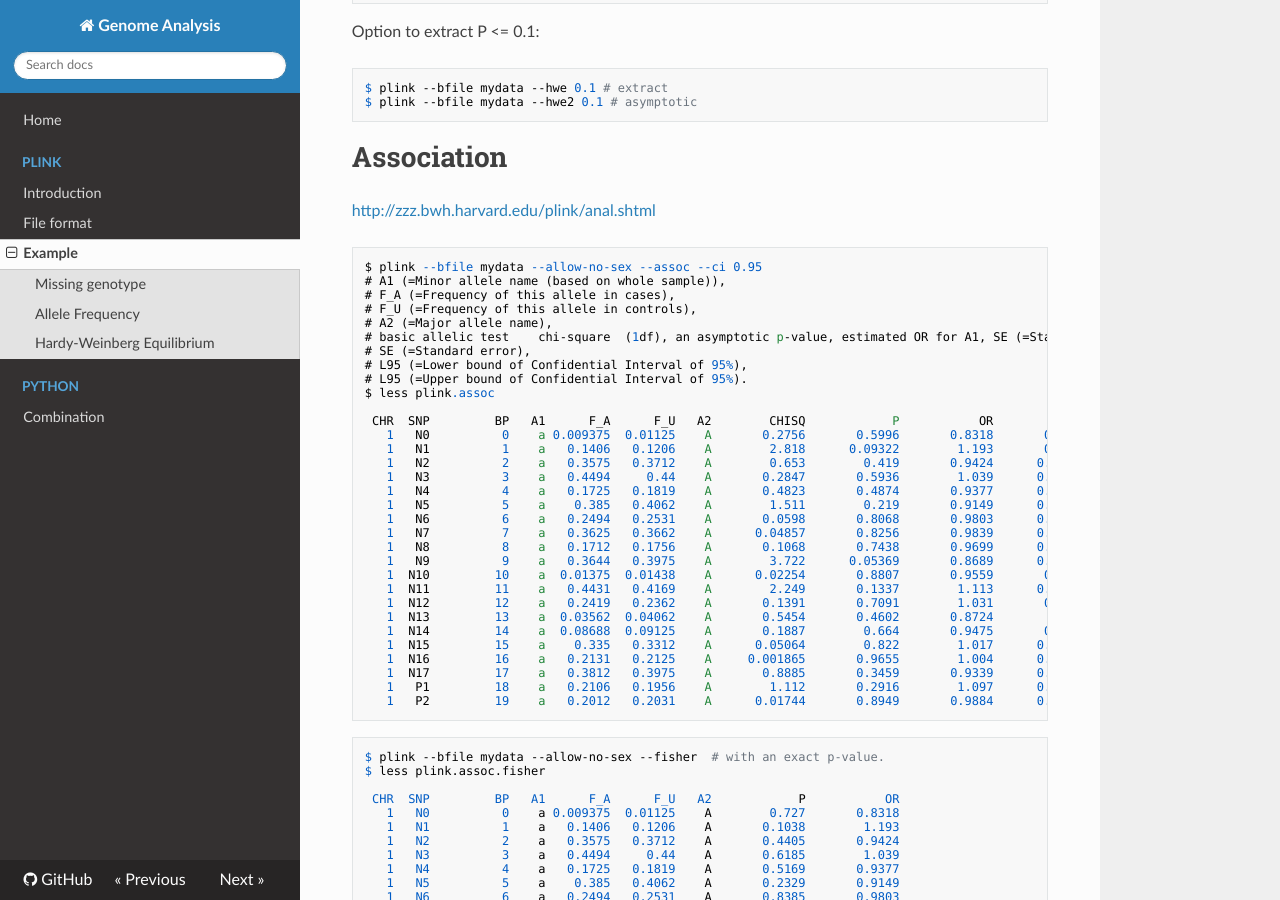
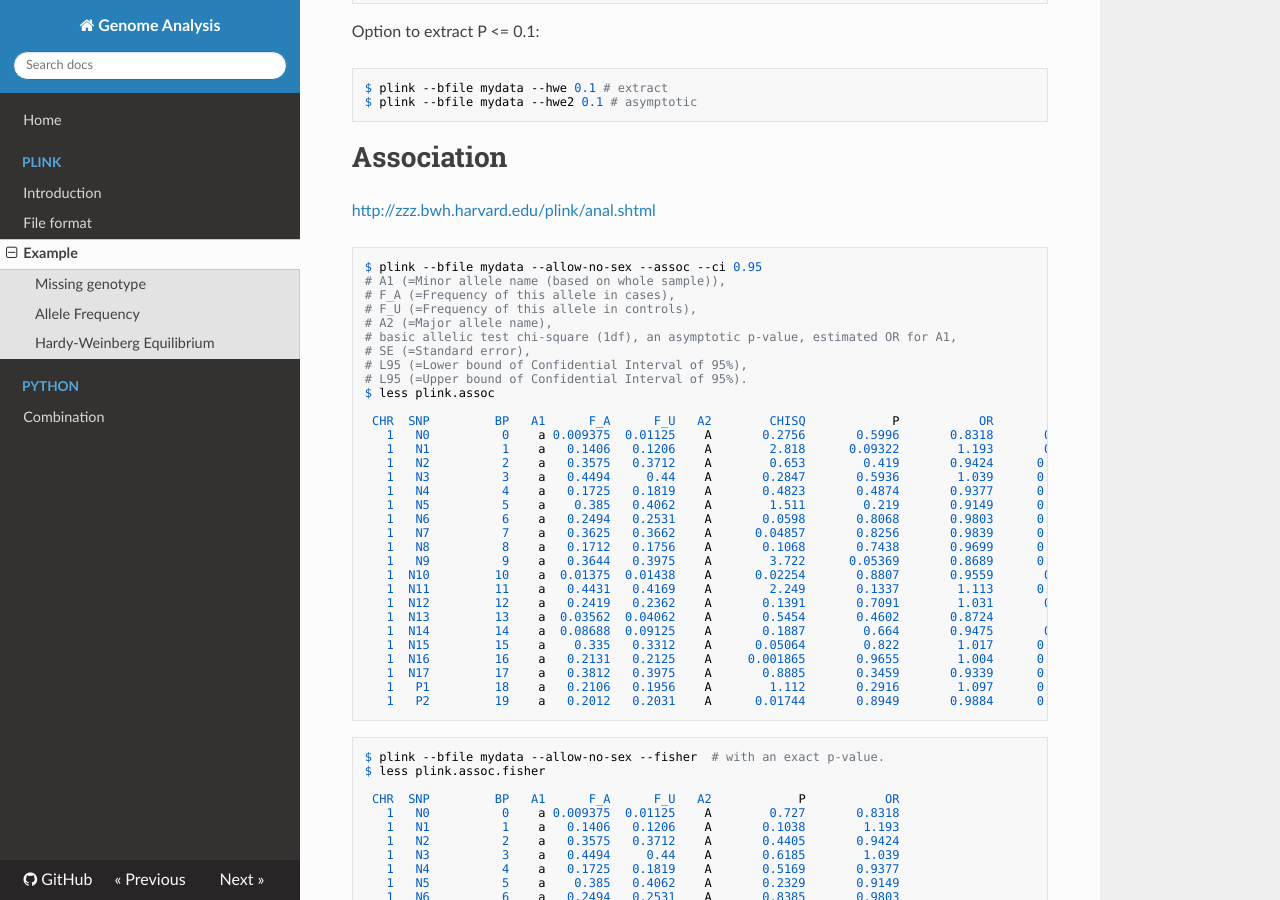
Before and after one commit to WonyoungCho/plink, an MkDocs documentation site: the page built from docs/plink_ex.md, in a window 1280 px wide and 900 px high, scrolled down 2922 px. Built offline with MkDocs 1.6.1, drawn with Linux system fonts in a browser that asks for light colours; nearby versions of some CDN libraries; old or Windows-style settings are respelled for this version of MkDocs; some of the changed lines change nothing that is shown; some of the changed text lies outside the part shown.

Commit message:
Update plink_ex.md

````diff
--- a/docs/plink_ex.md
+++ b/docs/plink_ex.md
@@ -195,7 +195,7 @@
 # F_A (=Frequency of this allele in cases),
 # F_U (=Frequency of this allele in controls),
 # A2 (=Major allele name),
-# basic allelic	test	chi-square	(1df), an asymptotic p-value, estimated OR for A1, SE (=Standard	error),
+# basic allelic test chi-square (1df), an asymptotic p-value, estimated OR for A1,
 # SE (=Standard error),
 # L95 (=Lower bound of Confidential Interval of 95%),
 # L95 (=Upper bound of Confidential Interval of 95%).
@@ -361,14 +361,14 @@
 
 ```
 $ plink --bfile mydata --allow-no-sex --assoc --adjust qq-plot
-# UNADJ (=Unadjusted	p-value),
-# GC (=Genomic-control	corrected	p-values),
-# BONF (=Bonferroni	single-step	adjusted	p-values),
-# HOLM (=Holm	(1979)	step-down	adjusted	p-values),
-# SIDAK_SS (=Sidak	single-step	adjusted	p-values),
-# SIDAK_SD (=Sidak	step-down	adjusted	p-values),
-# FDR_BH (=Benjamini	&	Hochberg	(1995)	step-up	FDR	control),
-# FDR_BY (=Benjamini	&	Yeku)eli	(2001)	step-up	FDR	control).
+# UNADJ (=Unadjusted p-value),
+# GC (=Genomic-control corrected p-values),
+# BONF (=Bonferroni single-step adjusted p-values),
+# HOLM (=Holm (1979) step-down adjusted p-values),
+# SIDAK_SS (=Sidak single-step adjusted p-values),
+# SIDAK_SD (=Sidak step-down adjusted p-values),
+# FDR_BH (=Benjamini & Hochberg (1995) step-up FDR control),
+# FDR_BY (=Benjamini & Yekutieli (2001) step-up FDR control).
 $ less plink.assoc.adjusted
 
  CHR  SNP      UNADJ         GC         QQ       BONF       HOLM   SIDAK_SS   SIDAK_SD     FDR_BH     FDR_BY
@@ -395,9 +395,9 @@
 ```
 ```
 $ plink --bfile mydata --allow-no-sex -logistic beta
-# with NMISS (=Number	of	non-missing	individuals	included	in	analysis),
-# BETA (=Regression	coefficient	(--linear)	or	odds	ratio	(--logistic)),
-# STAT (=Coefficient	t-statistics),
+# with NMISS (=Number of non-missing individuals included in analysis),
+# BETA (=Regression coefficient (--linear) or odds ratio (--logistic)),
+# STAT (=Coefficient t-statistics),
 # an asymptotic p-value for t-statistics.
 $ less plink.assoc.logistic
 
````
